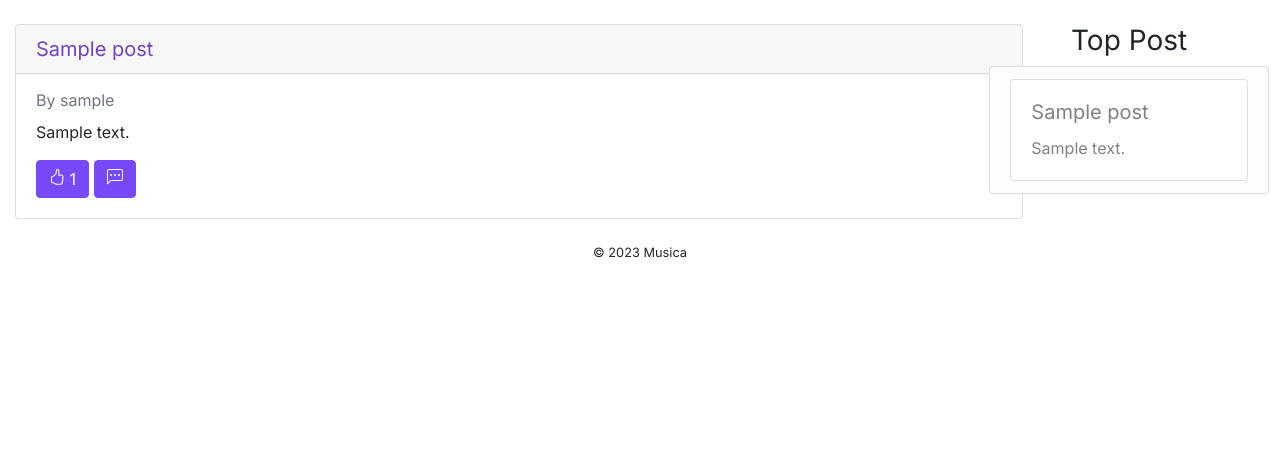
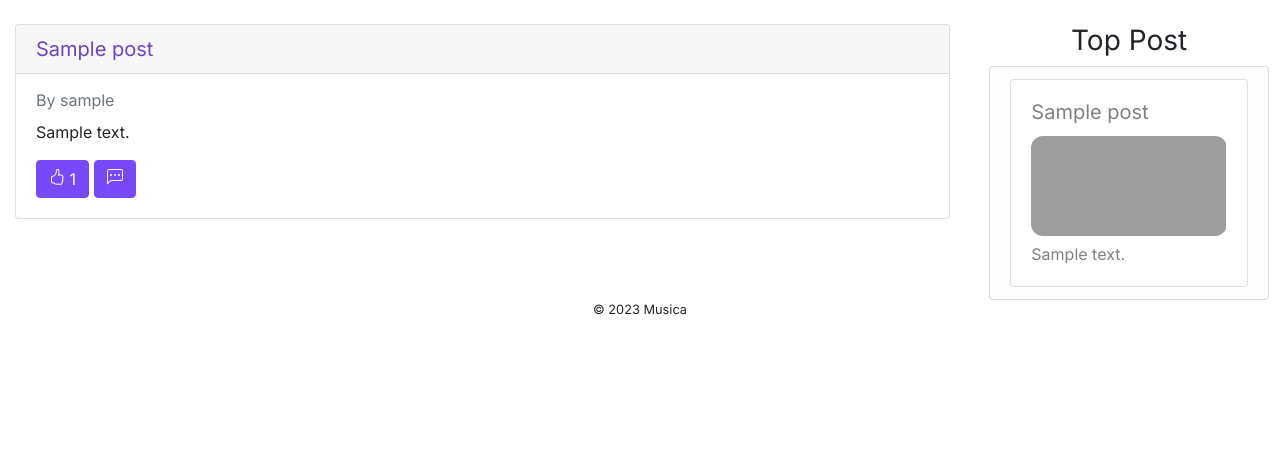
Before and after one commit to rodneyu19/ITCS-3155-GroupProject, a Flask app: page / in a window 1280 px wide. Shown: the part 68-544 px from the top of the page. Run offline with Flask 3, Linux system fonts and the light colour scheme; tables that the repository leaves empty hold one stand-in row (values such as "Sample post"); parts of the project's set-up code (start-up, migrations or seed data) failed here and were passed over; some libraries are stand-ins or nearby versions; grey boxes are pictures that could not be loaded.

Commit message:
Spotify player for sidebar

```diff
--- a/app.py
+++ b/app.py
@@ -46,6 +46,7 @@ def index():
 
     # Post with most likes
     most_liked_post = Post.query.order_by(desc(Post.likes)).first()
+    best_embed = most_liked_post.link.split('/')[-1]
 
     # Extract the last part of the link for embedding
     embeds = [post.link.split('/')[-1] for post in reversed(all_posts)]
@@ -57,7 +58,7 @@ def index():
         username = 'Anonymous'
         userid = None
 
-    return render_template('home.html', all_users=all_users, all_posts=all_posts, latest_post=latest_post, embeds=embeds, username=username, userid=userid, like_counts=like_counts, most_liked_post=most_liked_post)
+    return render_template('home.html', all_users=all_users, all_posts=all_posts, latest_post=latest_post, embeds=embeds, username=username, userid=userid, like_counts=like_counts, most_liked_post=most_liked_post, best_embed = best_embed)
 
 @app.get('/post/new')
 @login_required
--- a/templates/home.html
+++ b/templates/home.html
@@ -18,7 +18,7 @@
         <div class="col-sm-8">
             <div class="container">
             {% for post in all_posts|reverse %}
-                <div class="card" style="width: 63rem;">
+                <div class="card" style="width: 115%;">
                     <h5 class="card-header">
                         <a class="text-purple" href="{{ url_for('get_single_post', post_id=post.post_id) }}">
                             {{ post.title }}
@@ -80,6 +80,8 @@
                             <div class="card" style="width: 100%rem;">
                                 <div class="card-body">
                                     <h5 class="card-title">{{ most_liked_post.title }}</h5>
+                                    <iframe style="border-radius:12px" src="https://open.spotify.com/embed/track/{{best_embed}}?utm_source=generator" width="100%" height="100" frameBorder="0" allowfullscreen="" allow="autoplay; clipboard-write; encrypted-media; fullscreen; picture-in-picture" loading="lazy"></iframe>
+
                                     <p class="card-text">{{ most_liked_post.body }}</p>
                                 </div>
                             {% else %}
```
